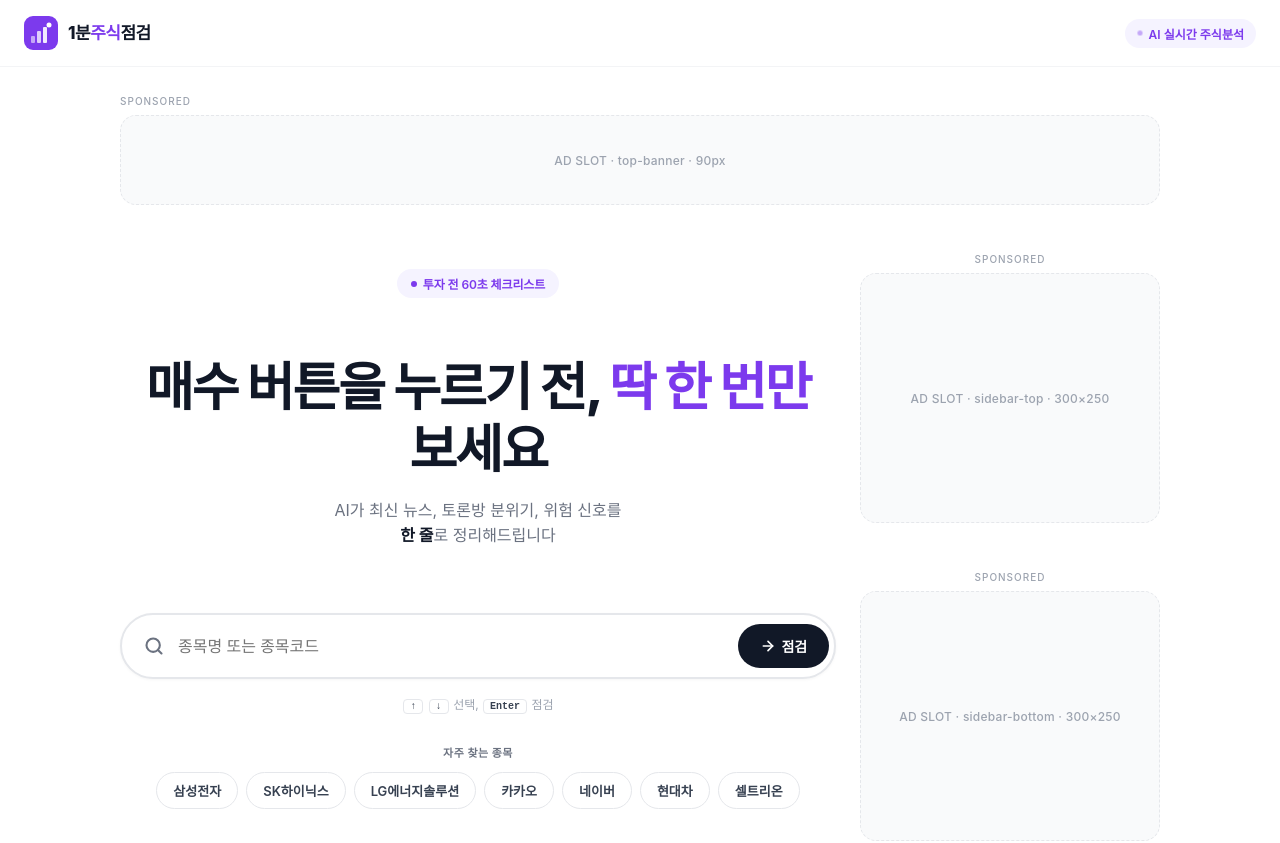
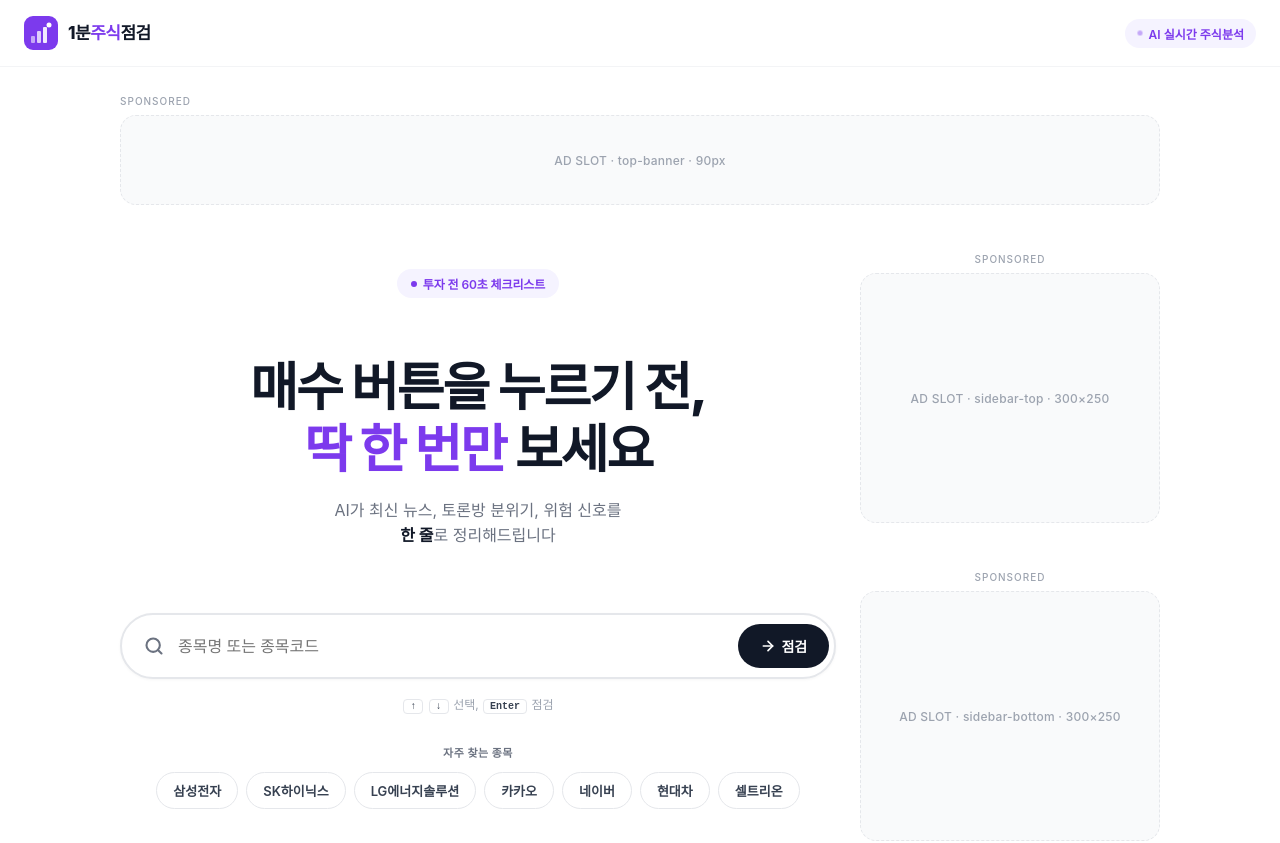
Before and after one commit to g33571-gif/stockcheck, a Next.js app: page / in a window 1280 px wide. Shown: the top 843 px of the page. Built offline with nearby package versions, Linux system fonts and the light colour scheme; a web font is replaced by a local one.

Commit message:
Update StockCheck.js

```diff
--- a/app/StockCheck.js
+++ b/app/StockCheck.js
@@ -299,9 +299,8 @@ export default function StockCheck() {
                   marginBottom: 16, color: C.ink, wordBreak: "keep-all",
                   padding: "0 12px",
                 }}>
-                  매수 버튼을 누르기 전,{" "}
-                  <span style={{ color: C.primary, whiteSpace: "nowrap" }}>딱 한 번만</span>{" "}
-                  보세요
+                  매수 버튼을 누르기 전,<br/>
+                  <span style={{ color: C.primary }}>딱 한 번만</span> 보세요
                 </h1>
 
                 <p style={{
```
